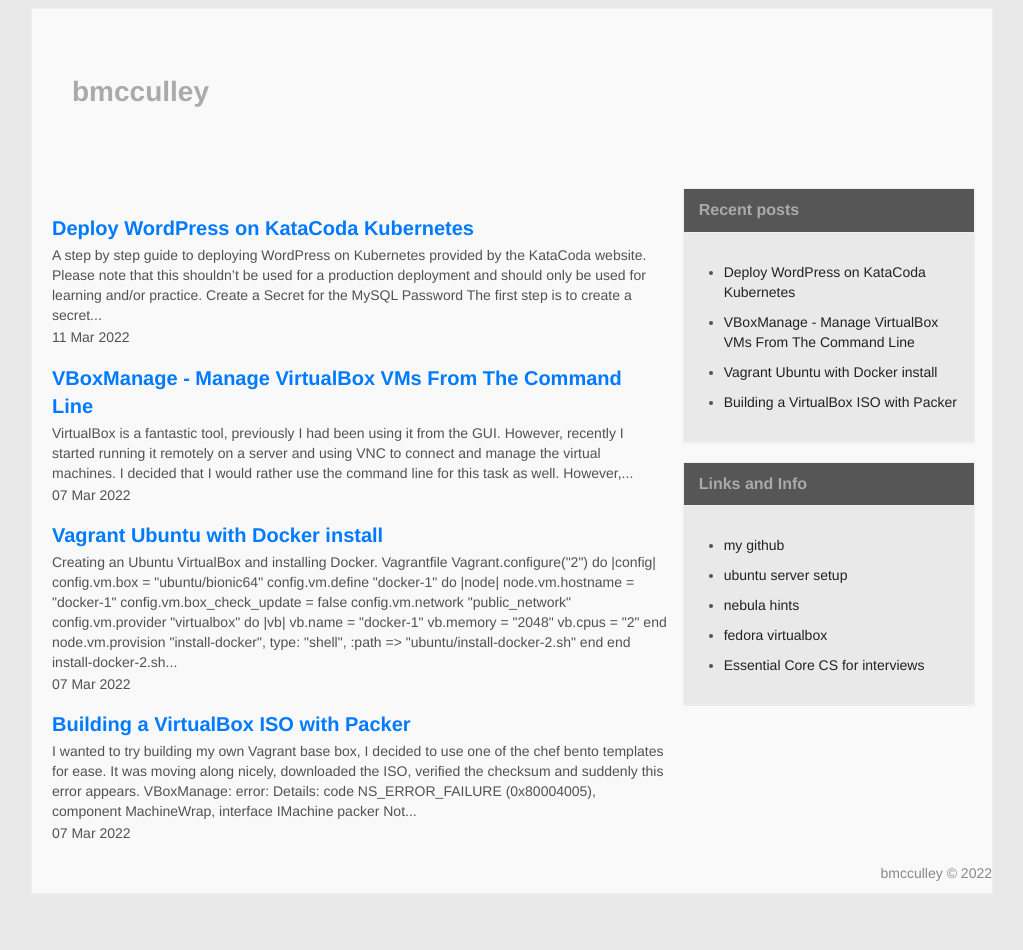
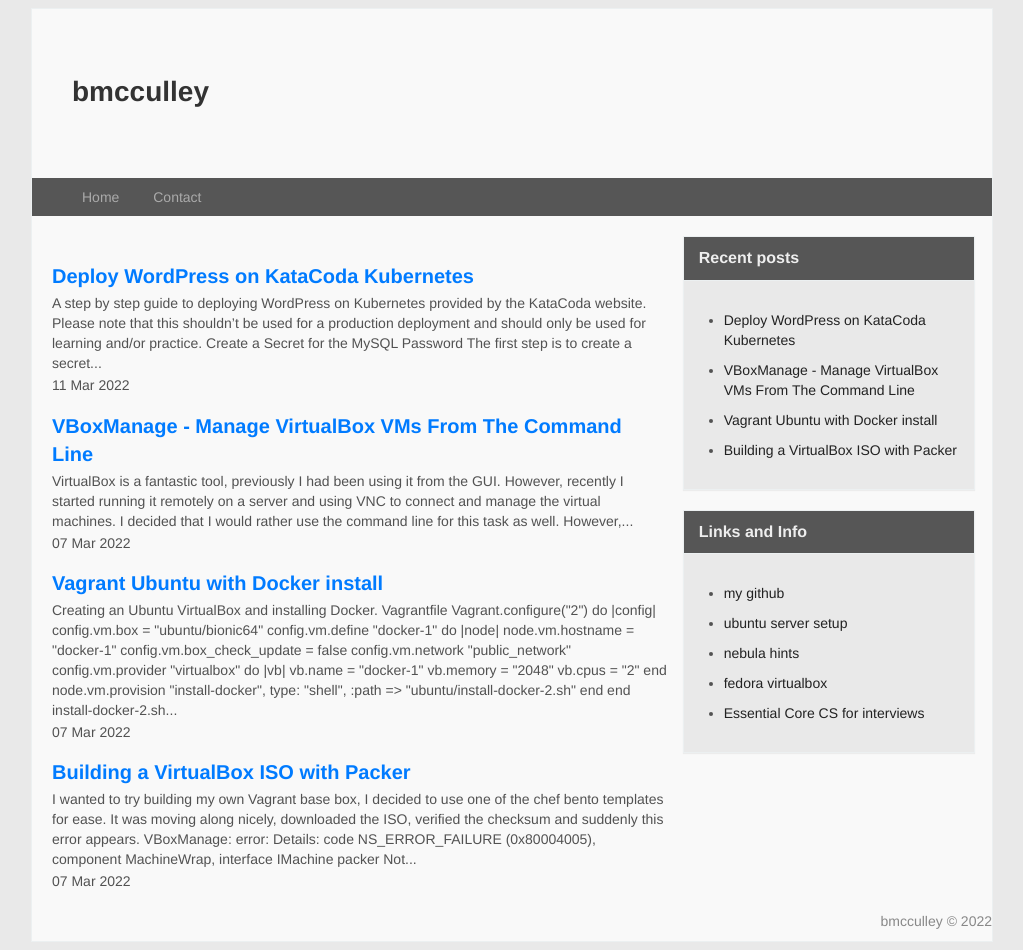
Before and after one commit to 6f0/6f0.github.io, a Jekyll site: the page built from index.html, in a window 1280 px wide. Shown: the whole page, without its empty margins (128-1151 px from the left). Built offline with Jekyll 4.4.1, drawn with Linux system fonts in a browser that asks for light colours; before the commit the page ends 902 px from its top, so only the background shows below that.

Commit message:
improve accessibility

```diff
--- a/_includes/header.html
+++ b/_includes/header.html
@@ -1,7 +1,7 @@
         <div class="header">
           <h1><a href="/">{{ site.title }}</a></h1>
         </div>
-        <!--div class="navbar-btn">
+        <div class="navbar-btn">
           <span class="icon-bar"></span>
           <span class="icon-bar"></span>
           <span class="icon-bar"></span>
@@ -11,4 +11,4 @@
             <li><a href="/">Home</a></li>
             <li><a href="/contact.html" id="contact">Contact</a></li>
           </ul>
-        </nav><-- /#menu -->
+        </nav><!-- /#menu -->
--- a/contact.html
+++ b/contact.html
@@ -5,4 +5,4 @@ comments: false
 permalink: contact.html
 ---
 
-<iframe src="https://docs.google.com/forms/d/e/1FAIpQLSdcBqTqH6rtUB3SJm5QpMtp7YzA1c0hijqroAUQdON0RS8ucA/viewform?embedded=true" width="640" height="891" frameborder="0" marginheight="0" marginwidth="0">Loading...</iframe>
+Send me an email, maybe?
--- a/css/light.css
+++ b/css/light.css
@@ -81,13 +81,13 @@ h2 small {
 }
 
 .section.friendly .header h1 {
-  color: #aaa;
+  color: #333;
   overflow: hidden;
   padding: 44px 0 0 40px;
 }
 
 .section.friendly h1 a {
-  color: #aaa;
+  color: #333;
   text-decoration: none;
 }
 
@@ -260,7 +260,7 @@ Panels
   margin-bottom: 0;
   font-size: 16px;
   font-weight: bold;
-  color: #aaa;
+  color: #eee;
 }
 
 .panel-title > a,
```
